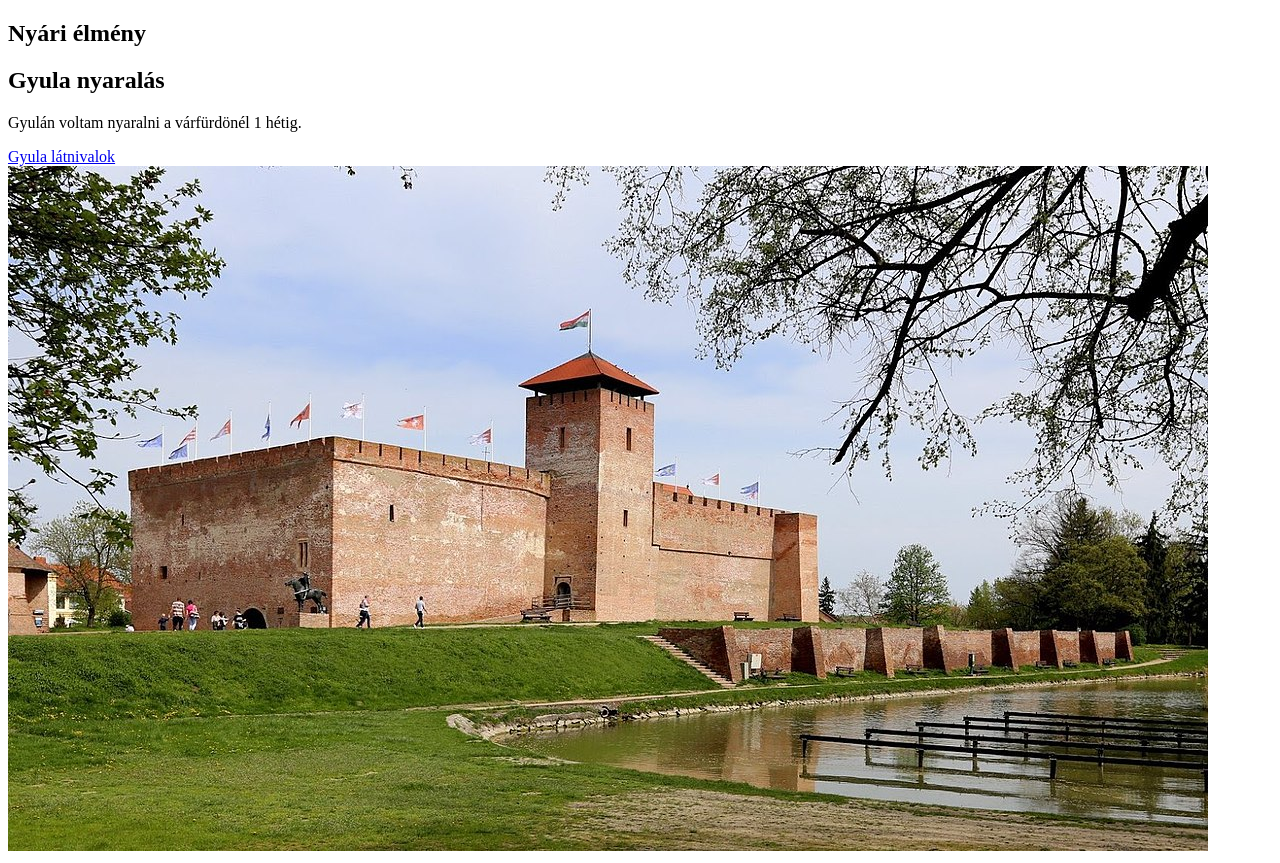
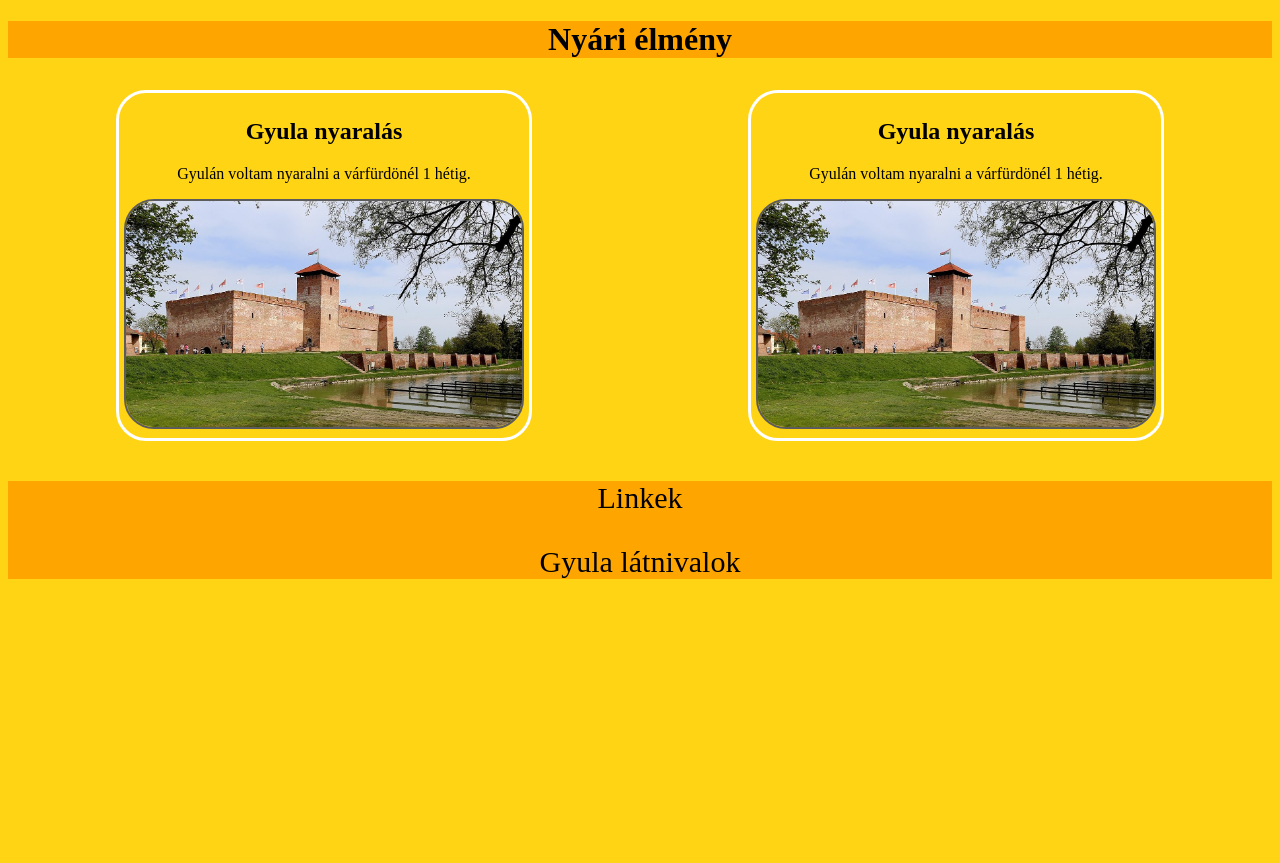
Before and after one commit to MesterLiba/ismetles, a plain HTML site: page index.html in a window 1280 px wide. After the commit the page ends 800 px from the top, so only its background shows below. Drawn offline with Linux system fonts and the light colour scheme.

Commit message:
Szépitések

```diff
--- a/index.html
+++ b/index.html
@@ -6,18 +6,33 @@
     <meta name="description" content="Nyári élményeim">
     <meta name="keywords" content="nyár, élmény, nyaralás">
     <title>Pintér István László</title>
+<link rel="stylesheet" href="stilus.css">
 </head>
 <body>
+    <main>
+        <header>
+            <h1>Nyári élmény</h1>
+        </header>
         <article>
-        <h1>Nyári élmény</h1>
             <section>
                 <h2>Gyula nyaralás</h2>
                 <p>Gyulán voltam nyaralni a várfürdönél 1 hétig.</p>
-        </section>
-        <a href="http://szallas.hu/programok/gyula">Gyula látnivalok</a>
                 <div>
                     <img src="gyula_foto.jpg" alt="Gyula">
                 </div>
+            </section>
+            <section>
+                <h2>Gyula nyaralás</h2>
+                <p>Gyulán voltam nyaralni a várfürdönél 1 hétig.</p>
+                <div>
+                    <img src="gyula_foto.jpg" alt="Gyula">
+                </div>
+            </section>
         </article>
+        <footer>
+            <p>Linkek</p>
+            <a href="http://szallas.hu/programok/gyula" target="_blank">Gyula látnivalok</a>
+        </footer>
+    </main>
 </body>
 </html>
--- /dev/null
+++ b/stilus.css
@@ -0,0 +1,53 @@
+
+body{
+    background-color: rgb(255, 212, 20);
+}
+header{
+    background-color: orange;
+}
+*{
+    box-sizing: border-box;
+}
+section{
+    border: solid 3px rgb(255, 255, 255);
+    border-radius: 30px;
+    max-width: 500px;
+    text-align: center;
+    padding: 5px;
+    margin: 10px;
+    margin-left: auto;
+    margin-right: auto;
+}
+img{
+    max-width: 400px;
+    border: solid 2px rgb(92, 92, 92);
+    border-radius: 30px;
+}
+article{
+    display: grid;
+    grid-template-columns: 1fr 1fr;
+}
+header{
+    text-align: center;
+}
+footer{
+    margin-top: 30px;
+    background-color: orange;
+    font-size: 30px;
+    text-align: center;
+
+
+}
+a{
+    text-decoration: none;
+    color: black;
+}
+a:hover{
+    text-shadow: 1px 1px 6px rgb(255, 238, 0);
+}
+
+ @media screen and (max-width:900px){
+    article{
+        grid-template-columns: 1fr;
+    }
+ }
```
Lines whose indentation alone changed are shown as unchanged.
